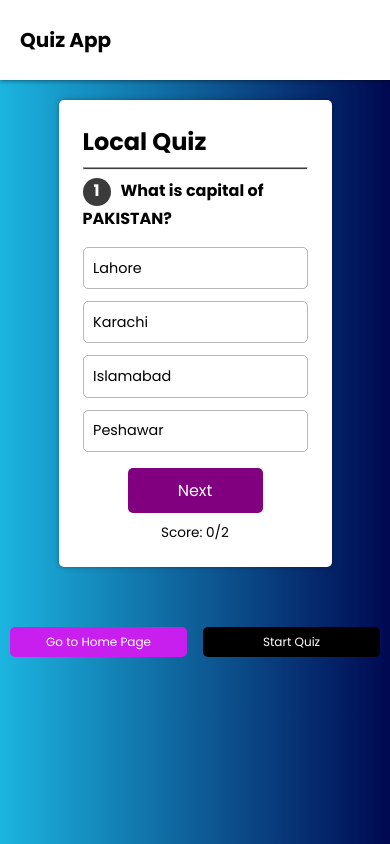
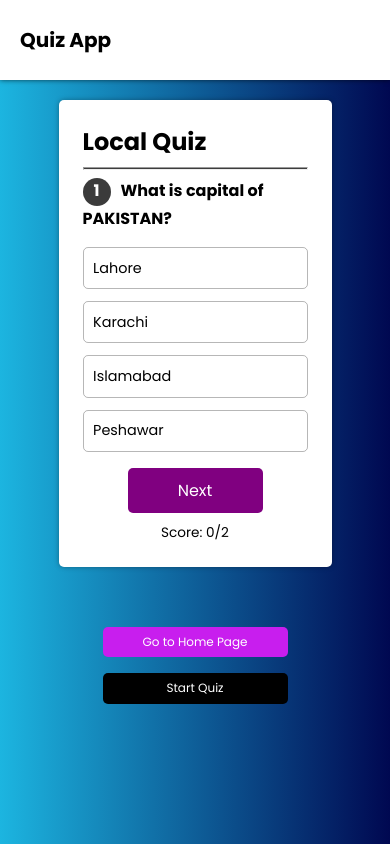
Before and after one commit to haseeb9678/quiz-react-app, a React (Vite) app: page / in a window 390 px wide. Both pictures are taken after a click on the button "Local Quiz". Built offline with nearby package versions, Linux system fonts and the light colour scheme.

Commit message:
responsive button

```diff
--- a/src/pages/Quiz/Quiz.css
+++ b/src/pages/Quiz/Quiz.css
@@ -139,3 +139,11 @@
 #home-btn {
     background-color: rgb(200, 30, 238);
 }
+
+
+@media screen and (max-width: 700px) {
+    .back-home-box {
+        flex-direction: column;
+        align-items: center;
+    }
+}
```
